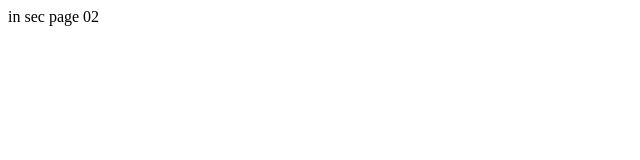
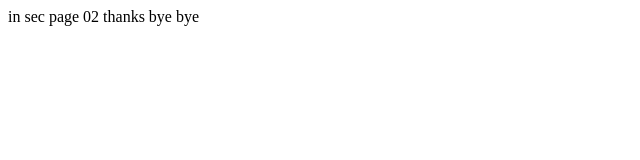
Before and after one commit to MehrdadJannesar/test_website, a plain HTML site: page Sec Page.html in a window 1280 px wide. Shown: the whole page, without its empty margins (0-640 px from the left). Drawn offline with Linux system fonts and the light colour scheme.

Commit message:
edit sec page:

```diff
--- a/Sec Page.html
+++ b/Sec Page.html
@@ -1,5 +1,8 @@
 <html>
 <body>
 in sec page 02
+
+thanks
+bye bye
 </body>
 </html>
```
